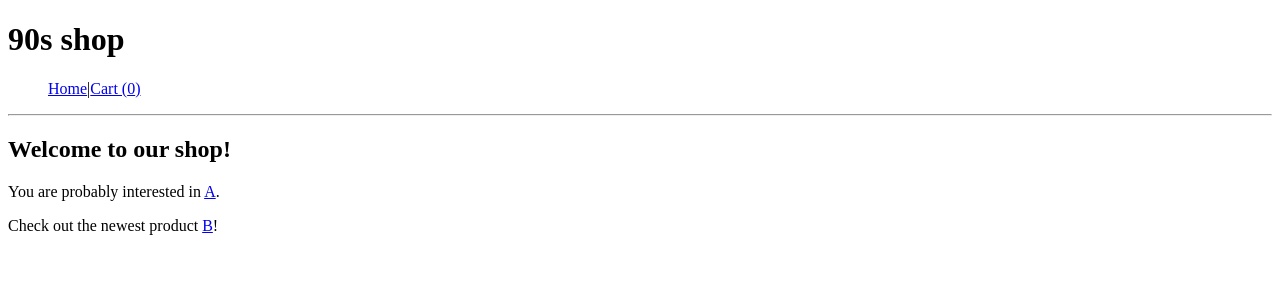
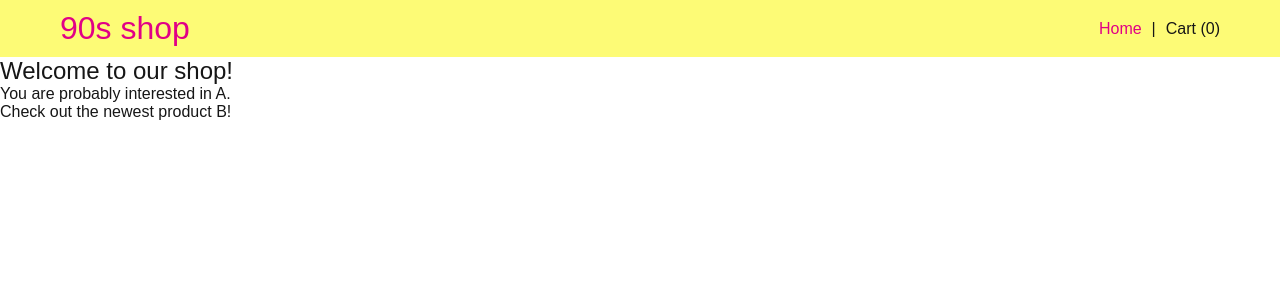
Before and after one commit to Sitkus/marketplace-mvp_react, a React (Create React App) app: page / in a window 1280 px wide. Shown: the top 300 px of the page. Built offline with nearby package versions, Linux system fonts and the light colour scheme.

Commit message:
Update imports; Add scss structure; Style Header

```diff
--- a/src/App.js
+++ b/src/App.js
@@ -1,11 +1,12 @@
 import { BrowserRouter as Router } from 'react-router-dom';
-import Header from './components/Header.js';
-import AppRoutes from './routes';
+import Header from 'components/Header.js';
+import AppRoutes from 'routes';
+import 'assets/scss/global.scss';
 
 function App() {
     return (
         <Router>
-            <main>
+            <main className="main-wrapper">
                 <Header />
                 <AppRoutes />
             </main>
--- /dev/null
+++ b/src/assets/scss/components/Header.scss
@@ -0,0 +1,44 @@
+.header {
+    background-color: var(--var-yellow);
+    width: 100%;
+
+    &__wrapper {
+        display: flex;
+        justify-content: space-between;
+        align-items: center;
+        padding: 1rem 2rem;
+        max-width: var(--var-max-width);
+        margin: 0 auto;
+    }
+
+    &__title {
+        color: var(--var-purple);
+        flex: 1;
+    }
+}
+
+.nav-wrapper {
+    display: flex;
+    justify-content: flex-end;
+    gap: 1rem;
+
+    &__link {
+        &.active {
+            color: var(--var-purple);
+        }
+    }
+
+    &__link--green {
+        color: var(--var-green);
+    }
+}
+
+@media screen and (min-width: 500px) {
+    .nav-wrapper__link {
+        transition: 150ms color ease-in-out;
+
+        &:hover {
+            color: var(--var-purple);
+        }
+    }
+}
--- /dev/null
+++ b/src/assets/scss/global.scss
@@ -0,0 +1,61 @@
+:root {
+    --var-font-family: 'Adobe Garamod', sans-serif;
+    --var-max-width: 1200px;
+
+    // Colors
+    --var-black: #161616;
+    --var-green: #00db96;
+    --var-violet: #49297e;
+    --var-light-blue: #90dcff;
+    --var-purple: #e10086;
+    --var-yellow: #fdfb76;
+}
+
+*,
+*::before,
+*::after {
+    box-sizing: border-box;
+    margin: 0;
+    padding: 0;
+}
+
+html {
+    font-family: var(--var-font-family);
+    font-size: 10px;
+    background-color: white;
+    -webkit-text-size-adjust: 100%;
+    -moz-text-size-adjust: 100%;
+    -ms-text-size-adjust: 100%;
+    -ms-overflow-style: scrollbar;
+    overflow-y: scroll;
+}
+
+body {
+    min-width: 32rem;
+    color: var(--var-black);
+    font-size: 1.6rem;
+    overflow-x: hidden;
+    overflow-y: auto;
+}
+
+ul {
+    list-style-type: none;
+}
+
+a {
+    text-decoration: none;
+    color: inherit;
+}
+
+h1,
+h2,
+h3,
+h4,
+h5,
+h6 {
+    font-weight: inherit;
+}
+
+.main-wrapper {
+    //
+}
--- a/src/components/Header.js
+++ b/src/components/Header.js
@@ -1,5 +1,6 @@
-import { Link } from 'react-router-dom';
+import { NavLink } from 'react-router-dom';
 import { useSelector } from 'react-redux';
+import 'assets/scss/components/Header.scss';
 
 function Header() {
     const cartItems = useSelector(state => state.cart);
@@ -8,21 +9,32 @@ function Header() {
     }, 0);
 
     return (
-        <header>
-            <h1>90s shop</h1>
+        <header className="header">
+            <div className="header__wrapper">
+                <h1 className="header__title">
+                    <NavLink to="/">90s shop</NavLink>
+                </h1>
 
-            <nav>
-                <ul style={{ listStyleType: 'none', display: 'flex' }}>
-                    <li>
-                        <Link to="/">Home</Link>
-                    </li>
-                    |
-                    <li>
-                        <Link to="cart">Cart ({totalCartItemsQuantity})</Link>
-                    </li>
-                </ul>
-            </nav>
-            <hr />
+                <nav className="header__nav">
+                    <ul className="nav-wrapper">
+                        <li className="nav-wrapper__item">
+                            <NavLink className="nav-wrapper__link" to="/">
+                                Home
+                            </NavLink>
+                        </li>
+                        |
+                        <li className="nav-wrapper__item">
+                            <NavLink className="nav-wrapper__link" to="cart">
+                                Cart (
+                                <span className={totalCartItemsQuantity ? 'nav-wrapper__link--green' : ''}>
+                                    {totalCartItemsQuantity}
+                                </span>
+                                )
+                            </NavLink>
+                        </li>
+                    </ul>
+                </nav>
+            </div>
         </header>
     );
 }
--- a/src/store/index.js
+++ b/src/store/index.js
@@ -1,6 +1,6 @@
 import { configureStore, createSlice } from '@reduxjs/toolkit';
-import a from '../assets/images/a.jpg';
-import b from '../assets/images/b.jpg';
+import a from 'assets/images/a.jpg';
+import b from 'assets/images/b.jpg';
 
 const itemsSlice = createSlice({
     name: 'items',
@@ -37,7 +37,7 @@ const cartSlice = createSlice({
         },
         incrementItemQuantity(state, action) {
             state[action.payload.index].quantity++;
-        }
+        },
     },
 });
 
```
Also changed, not shown: src/assets/scss/components/CartPage.scss (added), src/assets/scss/components/HomePage.scss (added), src/assets/scss/components/ProductPage.scss (added).
